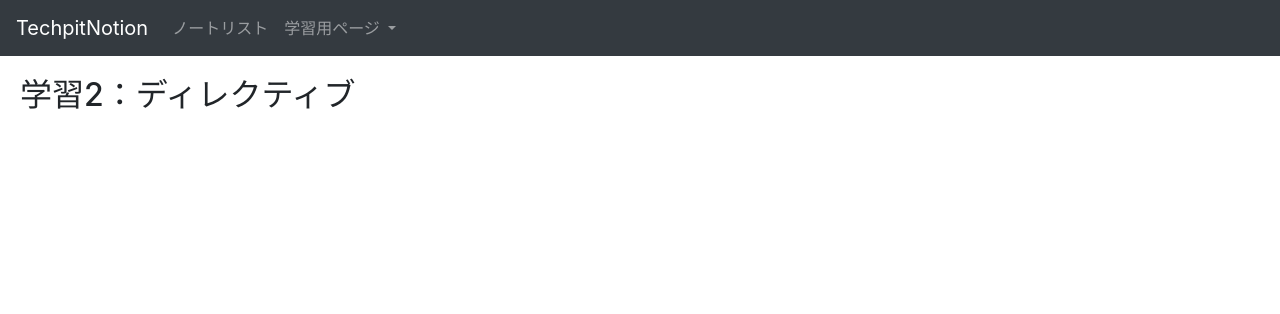
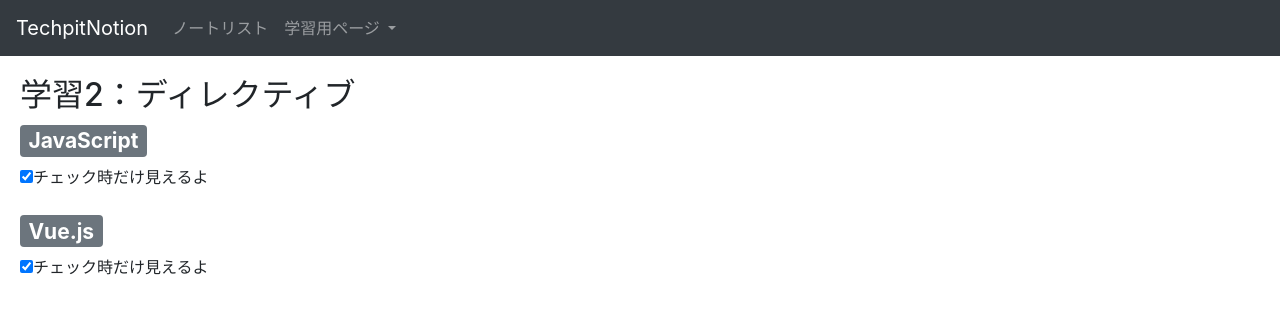
Before and after one commit to munakata-eng/techpit-vue-notion, a Vue app: page /study/directive in a window 1280 px wide. Shown: the top 314 px of the page. Built offline with nearby package versions, Linux system fonts and the light colour scheme; some icons are missing.

Commit message:
[3-5] 学習その2 ディレクティブ

```diff
--- a/src/components/study/DirectivePage.vue
+++ b/src/components/study/DirectivePage.vue
@@ -1,11 +1,41 @@
 <template>
   <div class="directive-page">
     <h2>学習2：ディレクティブ</h2>
+
+    <!-- 従来のJavaScript -->
+    <h3><span class="badge badge-secondary">JavaScript</span></h3>
+    <input id="check" type="checkbox" checked="checked">
+    <span id="text">チェック時だけ見えるよ</span>
+    <br />
+    <br />
+
+    <!-- Vue.js -->
+    <h3><span class="badge badge-secondary">Vue.js</span></h3>
+    <input type="checkbox" v-model="checked">
+    <span v-show="checked">チェック時だけ見えるよ</span>
   </div>
 </template>
 
 <script>
+// 従来のJavaScript
+window.onload = function() {
+  const checkbox = document.getElementById('check');
+  checkbox.onchange = function(event) {
+    const checked = event.target.checked;
+    const text = document.getElementById('text');
+    if (checked) {
+      text.style.visibility = 'visible';
+    } else {
+      text.style.visibility = 'hidden';
+    }
+  };
+}
 export default {
+  data() {
+    return {
+      checked : true
+    }
+  }
 }
 </script>
 
```
